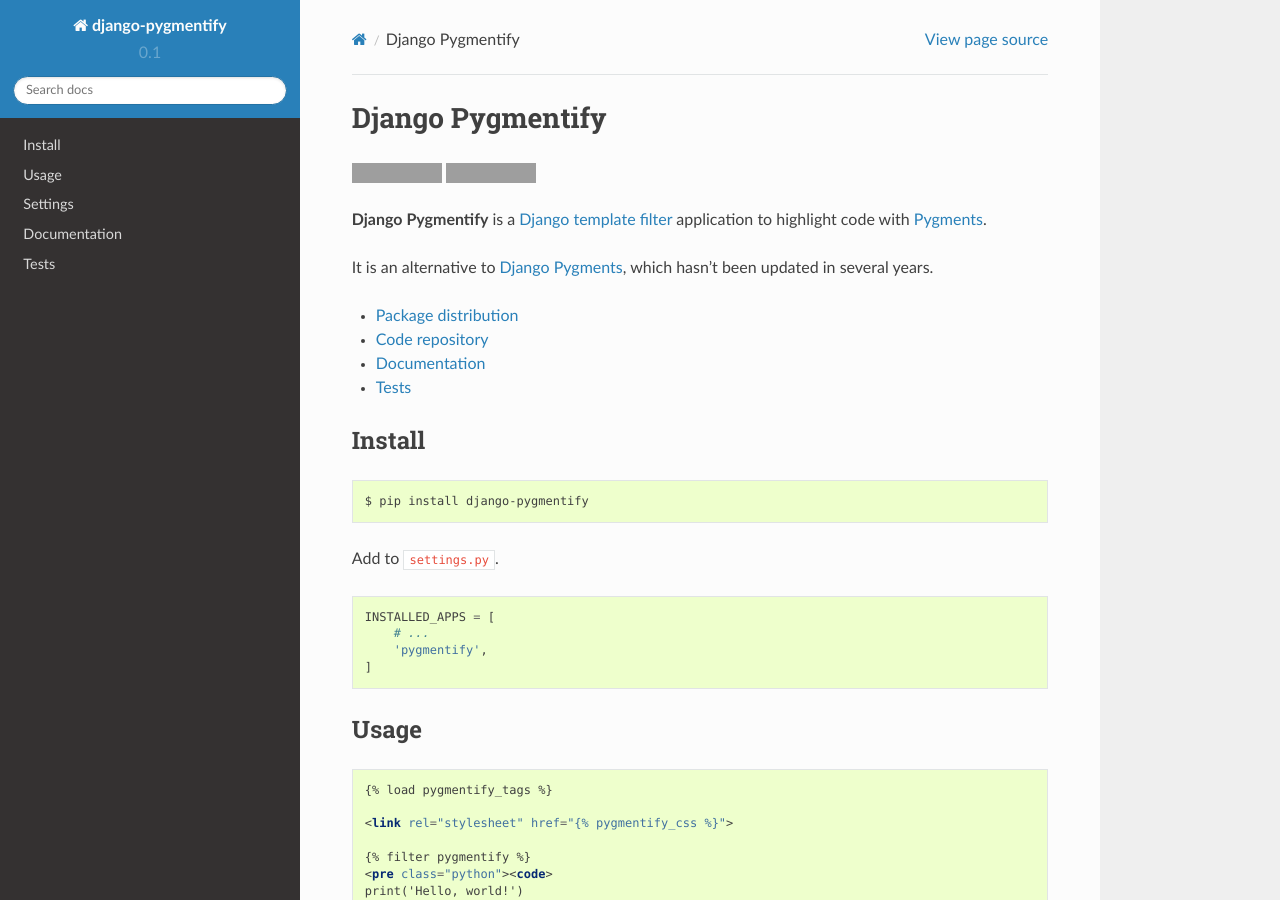
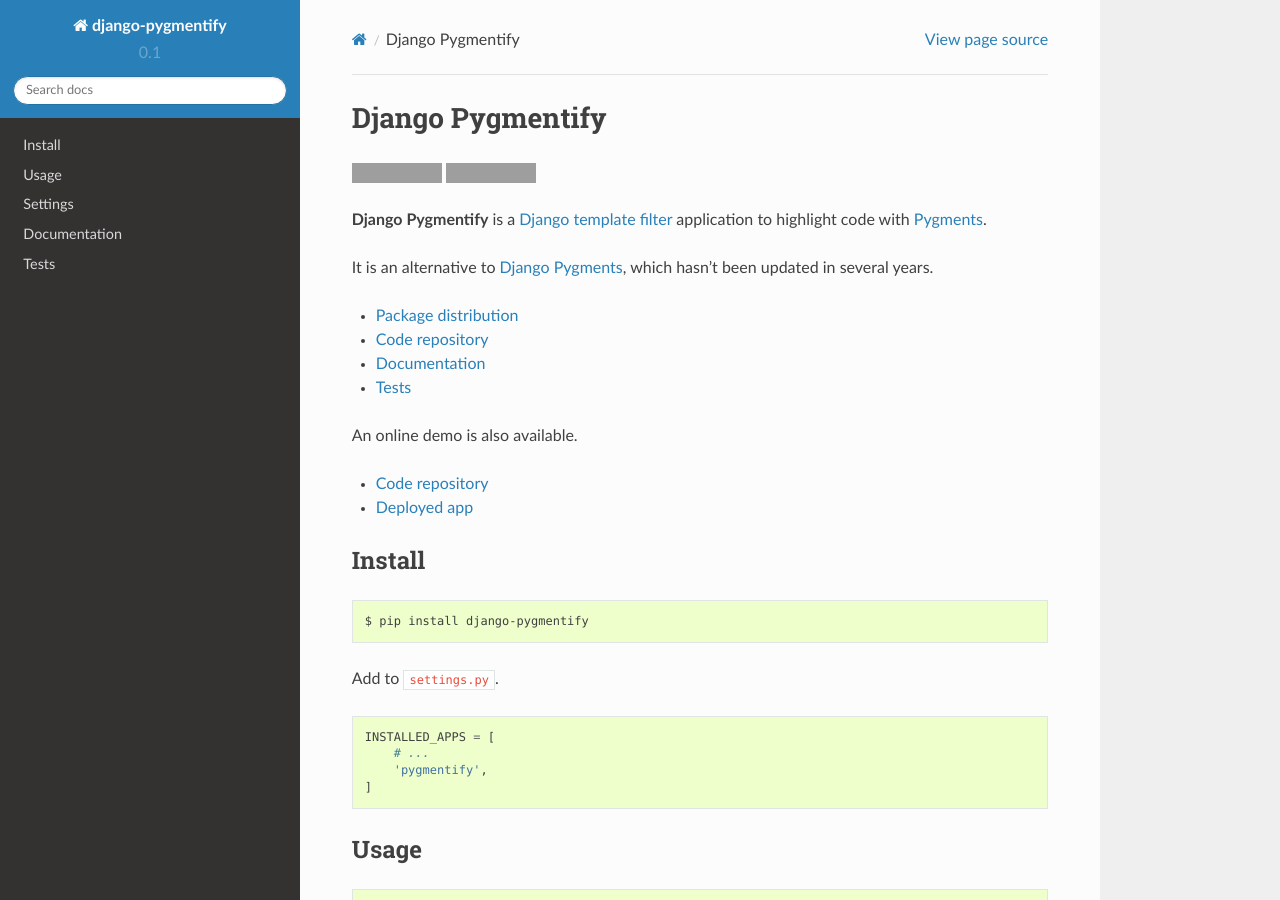
Before and after one commit to richardcornish/django-pygmentify, a Sphinx documentation site: the page built from docs/index.rst, in a window 1280 px wide and 900 px high. Built offline with Sphinx 7.4.7 and the Read the Docs theme 2.0.0, drawn with Linux system fonts in a browser that asks for light colours; grey boxes are pictures that could not be loaded.

Commit message:
Added screenshot and demo

```diff
--- a/docs/index.rst
+++ b/docs/index.rst
@@ -14,6 +14,12 @@
    https://travis-ci.org/richardcornish/django-pygmentify.svg?branch=master
 .. _Build status: https://travis-ci.org/richardcornish/django-pygmentify
 
+.. |Demo| image::
+   https://raw.githubusercontent.com/richardcornish/django-pygmentify/master/pygmentify/static/pygmentify/img/screenshot.min.png
+.. _Demo: https://djangopygmentifydemo.herokuapp.com/
+
+
+
 **Django Pygmentify** is a `Django template filter <https://docs.djangoproject.com/en/1.10/howto/custom-template-tags/>`_ application to highlight code with `Pygments <http://pygments.org/>`_.
 
 It is an alternative to `Django Pygments <https://github.com/od-eon/django-pygments>`_, which hasn't been updated in several years.
@@ -22,6 +28,11 @@
 * `Code repository <https://github.com/richardcornish/django-pygmentify>`_
 * `Documentation <https://django-pygmentify.readthedocs.io/>`_
 * `Tests <https://travis-ci.org/richardcornish/django-pygmentify>`_
+
+An online demo is also available.
+
+* `Code repository <https://github.com/richardcornish/djangopygmentifydemo>`_
+* `Deployed app <https://djangopygmentifydemo.herokuapp.com/>`_
 
 Install
 =======
```
Also changed, not shown: README.rst (+7 -0 lines), pygmentify/static/pygmentify/img/screenshot.min.png (added), pygmentify/static/pygmentify/img/screenshot.png (added).
